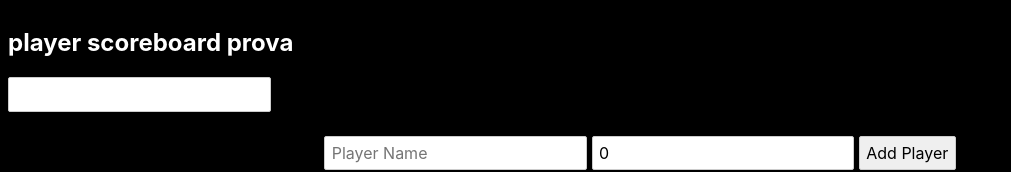
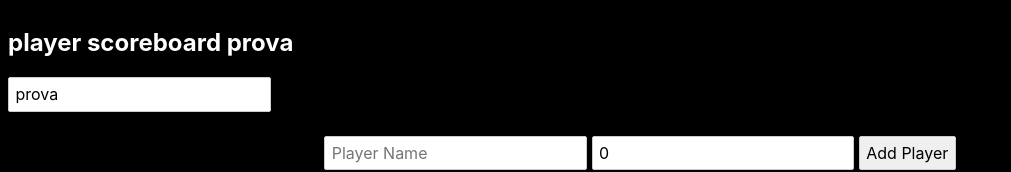
Before and after one commit to SimoneTedesco/launch-countdown-timer-main, a Svelte app: page / in a window 1280 px wide. Shown: the top 172 px of the page, without its empty margins (0-1011 px from the left). Built offline with nearby package versions, Linux system fonts and the light colour scheme.

Commit message:
added 2 way binding

```diff
--- a/src/Navbar.svelte
+++ b/src/Navbar.svelte
@@ -8,5 +8,9 @@
 
 <nav class="navbar">
   <h1>player scoreboard {inputValue}</h1>
-  <input type="text" on:input={handleInput}>
+  <!-- one way binding -->
+  <!-- <input type="text" on:input={handleInput}> -->
+
+  <!-- two way binding + shorthand -->
+  <input type="text" bind:value={inputValue}>
 </nav>
```
